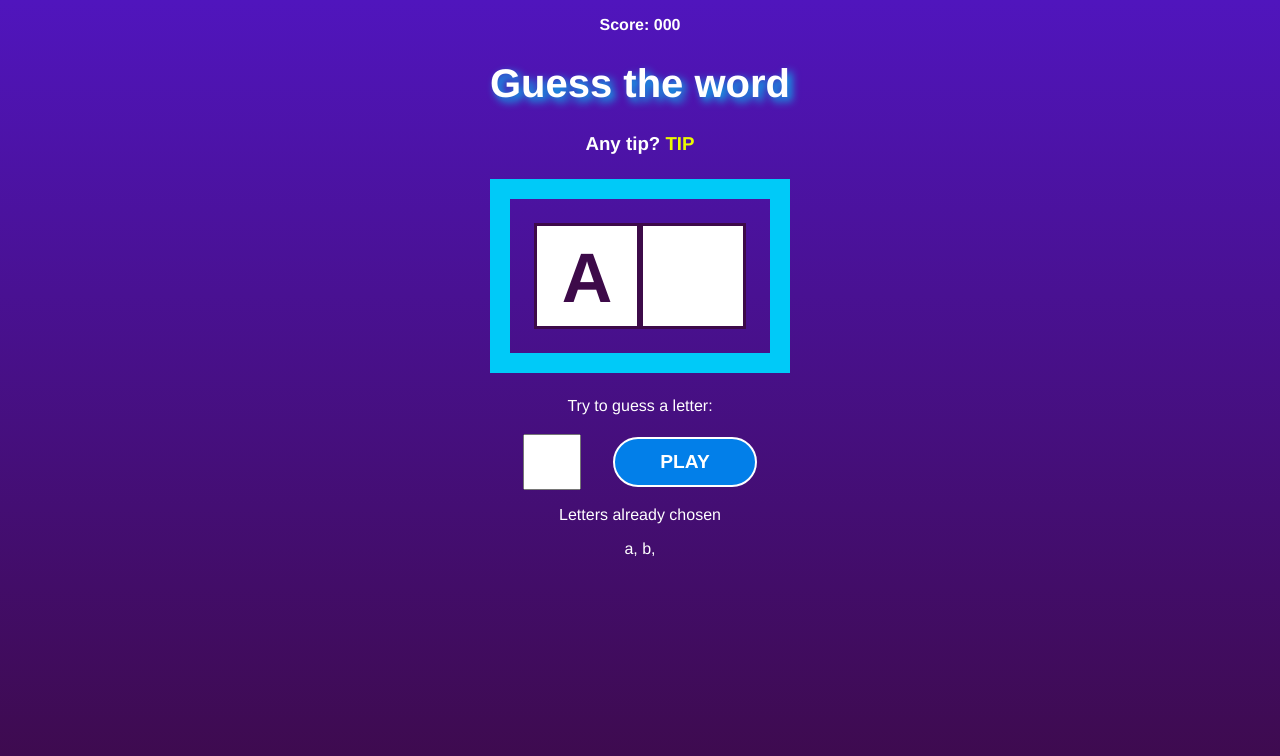
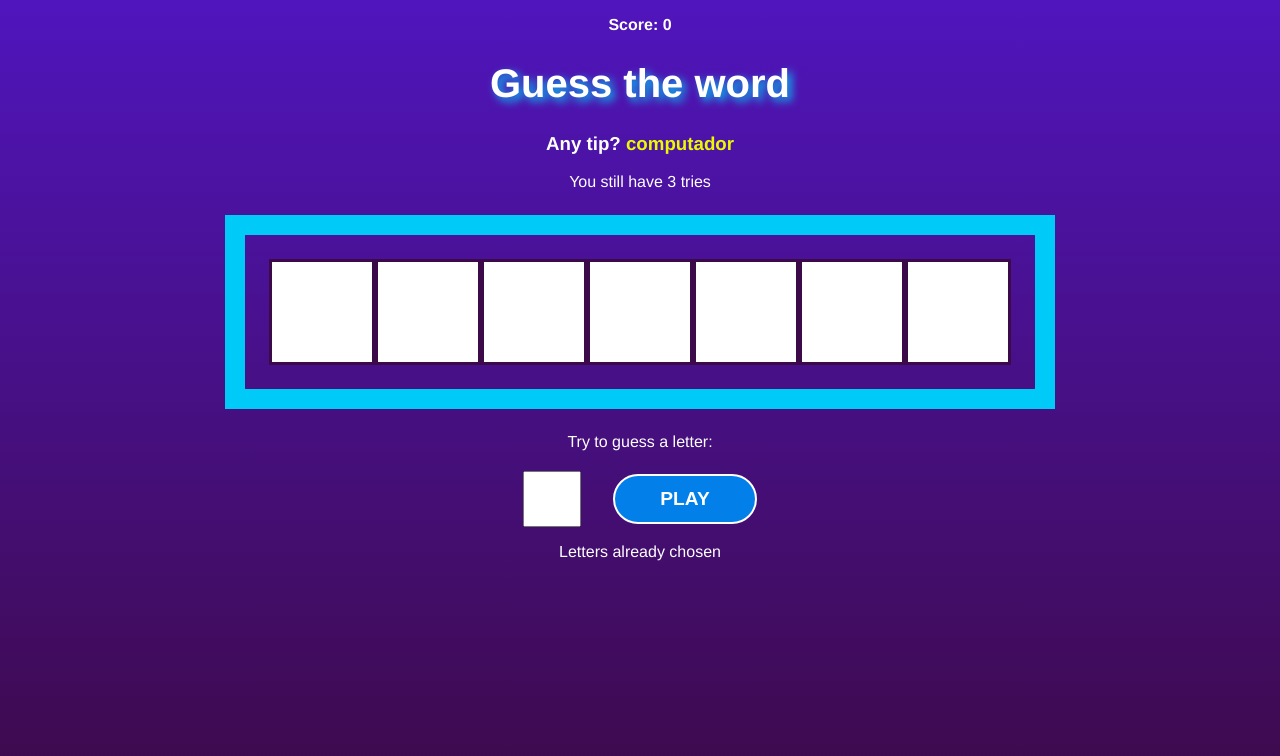
Before and after one commit to jpcp0614/Project-Secret-Word, a React (Vite) app: page / in a window 1280 px wide. Both pictures are taken after a click on the button "PLAY". Shown: the top 756 px of the page. Built offline with nearby package versions, Linux system fonts and the light colour scheme.

Commit message:
:sparkles: feat - Use states in Game

```diff
--- a/src/App.jsx
+++ b/src/App.jsx
@@ -24,6 +24,10 @@ function App() {
 	const [pickedWord, setPickedWord] = useState('');
 	const [pickedCategory, setPickedCategory] = useState('');
 	const [letters, setLetters] = useState([]);
+	const [guessedLetters, setGuessedLetters] = useState([]);
+	const [wrongLetters, setWrongLetters] = useState([]);
+	const [guesses, setGuesses] = useState(3);
+	const [score, setScore] = useState(0);
 
 	const pickWordAndCategory = () => {
 		// pick a random category
@@ -34,7 +38,7 @@ function App() {
 		// pick a random word
 		const word =
 			words[category][Math.floor(Math.random() * words[category].length)];
-			// words[category].length) = quantidade de palavras na categoria
+		// words[category].length) = quantidade de palavras na categoria
 		return { word, category };
 	};
 
@@ -45,15 +49,15 @@ function App() {
 
 		// create array of letters
 		let wordLetters = word.split('');
-		wordLetters = wordLetters.map(letter => letter.toLowerCase());
+		wordLetters = wordLetters.map((letter) => letter.toLowerCase());
 
-		console.log(word, category);
-		console.log(wordLetters);
+		// console.log(word, category);
+		// console.log(wordLetters);
 
 		// fill states
 		setPickedWord(word);
 		setPickedCategory(category);
-		setLetters(letters);
+		setLetters(wordLetters);
 		setGameStage(STAGES[1].name);
 	};
 
@@ -69,10 +73,22 @@ function App() {
 		setGameStage(STAGES[0].name);
 	};
 
+	const states = {
+		pickedWord,
+		pickedCategory,
+		letters,
+		guessedLetters,
+		wrongLetters,
+		guesses,
+		score,
+	};
+
 	return (
 		<div className="App">
 			{gameStage === 'start' && <StartScreen startGame={startGame} />}
-			{gameStage === 'game' && <Game verifyLetter={verifyLetter} />}
+			{gameStage === 'game' && (
+				<Game states={states} verifyLetter={verifyLetter} />
+			)}
 			{gameStage === 'end' && <GameOver restartGame={restartGame} />}
 		</div>
 	);
--- a/src/components/Game.jsx
+++ b/src/components/Game.jsx
@@ -1,19 +1,25 @@
 import PropTypes from 'prop-types';
 import './Game.css';
 
-const Game = () => {
+const Game = ({ states, verifyLetter }) => {
 	return (
 		<div className="game">
 			<p className="points">
-				<span>Score: 000</span>
+				<span>Score: {states.score}</span>
 			</p>
 			<h1>Guess the word</h1>
 			<h3 className="tip">
-				Any tip? <span>TIP</span>{' '}
+				Any tip? <span>{states.pickedCategory}</span>
 			</h3>
+			<p>You still have {states.guesses} tries</p>
 			<div className="wordContainer">
-				<span className="letter">A</span>
-				<div className="blankSquare"></div>
+				{states.letters.map((letter, index) =>
+					states.guessedLetters.includes(letter) ? (
+						<span key={index} className="letter">{letter}</span>
+					) : (
+						<span key={index} className="blankSquare"></span>
+					)
+				)}
 			</div>
 			<div className="letterContainer">
 				<p>Try to guess a letter:</p>
@@ -24,15 +30,17 @@ const Game = () => {
 			</div>
 			<div className="wrongLettersContainer">
 				<p>Letters already chosen</p>
-        <span>a, </span>
-        <span>b, </span>
+				{states.wrongLetters.map((letter, index) => (
+					<span key={index}>{letter} </span>
+				))}
 			</div>
 		</div>
 	);
 };
 
 Game.propTypes = {
-	verifyLetter: PropTypes.func,
-};
+	states: PropTypes.any,
+	verifyLetter: PropTypes.any
+}
 
 export default Game;
```
